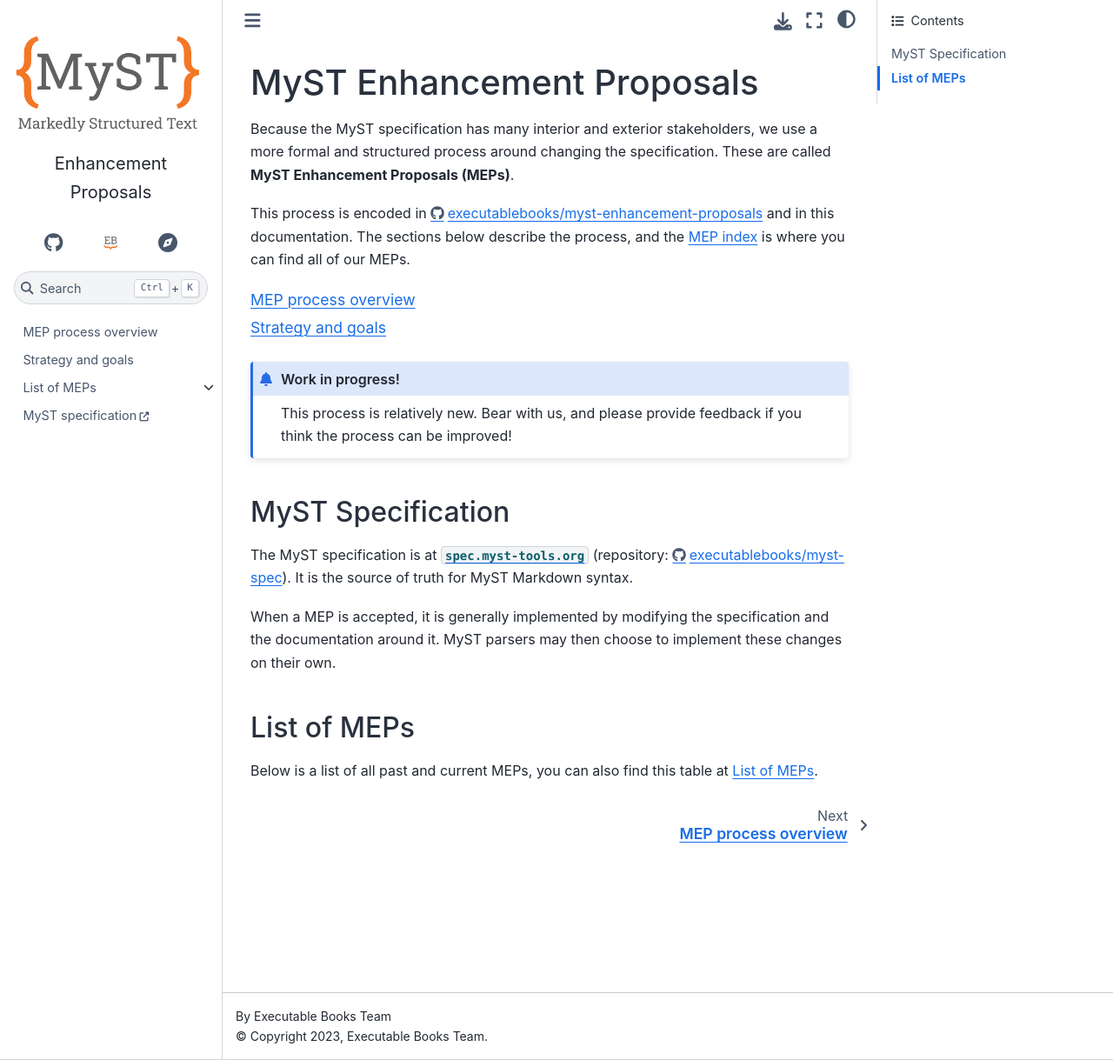
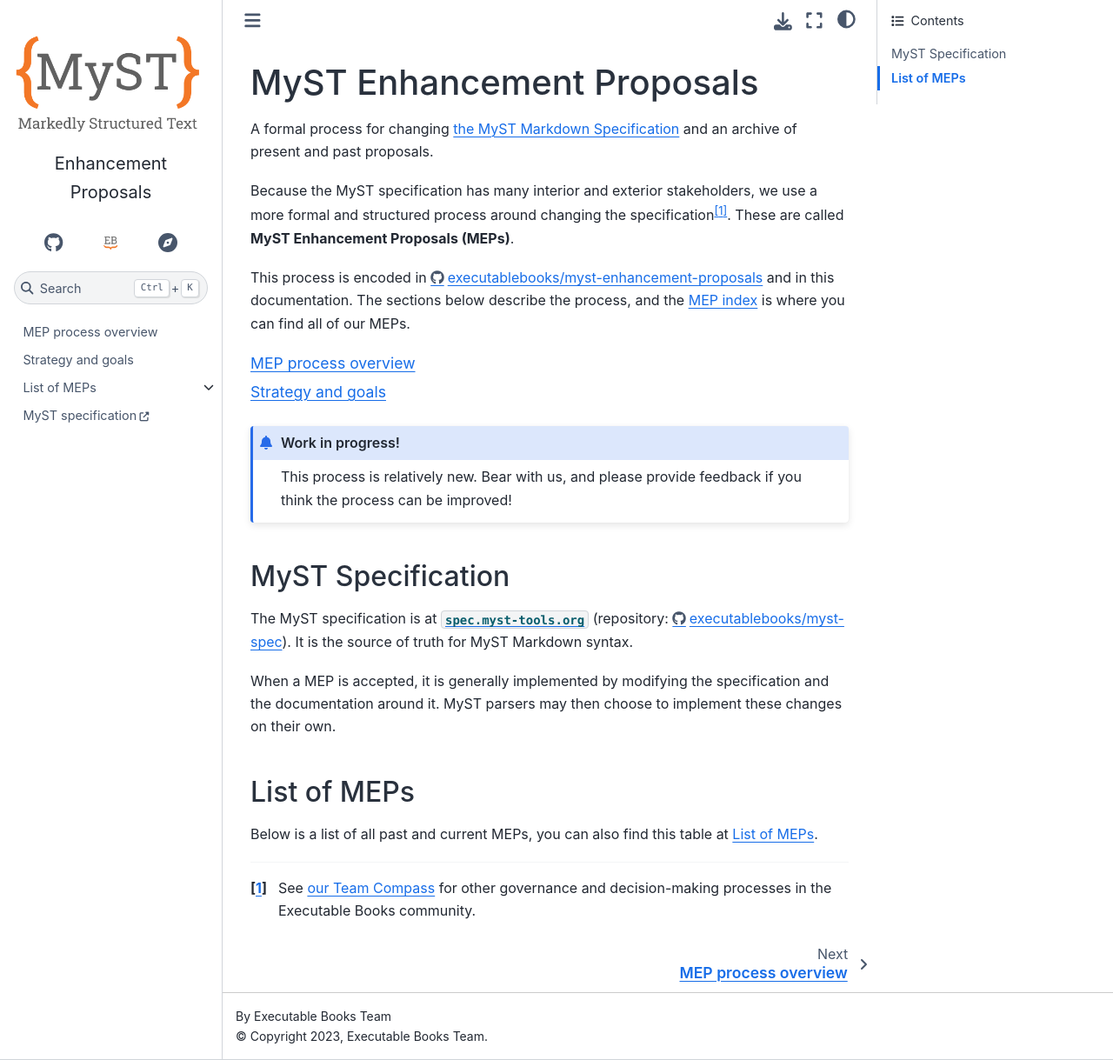
Before and after one commit to jupyter-book/myst-enhancement-proposals, a Sphinx documentation site: the page built from docs/index.md, in a window 1280 px wide and 1219 px high. Shown: the whole window at 87% size. Built offline with Sphinx 7.4.7 and the Sphinx Book theme 1.1.4, drawn with Linux system fonts in a browser that asks for light colours.

Commit message:
Update intro language

```diff
--- a/docs/index.md
+++ b/docs/index.md
@@ -1,8 +1,12 @@
 (governance:meps)=
 # MyST Enhancement Proposals
 
-Because the MyST specification has many interior and exterior stakeholders, we use a more formal and structured process around changing the specification.
+A formal process for changing [the MyST Markdown Specification](https://myst-tools.org/docs/spec) and an archive of present and past proposals.
+
+Because the MyST specification has many interior and exterior stakeholders, we use a more formal and structured process around changing the specification[^gov].
 These are called **MyST Enhancement Proposals (MEPs)**.
+
+[^gov]: See [our Team Compass](https://compass.executablebooks.org) for other governance and decision-making processes in the Executable Books community.
 
 This process is encoded in https://github.com/executablebooks/myst-enhancement-proposals and in this documentation.
 The sections below describe the process, and the [MEP index](meps/index) is where you can find all of our MEPs.
```
